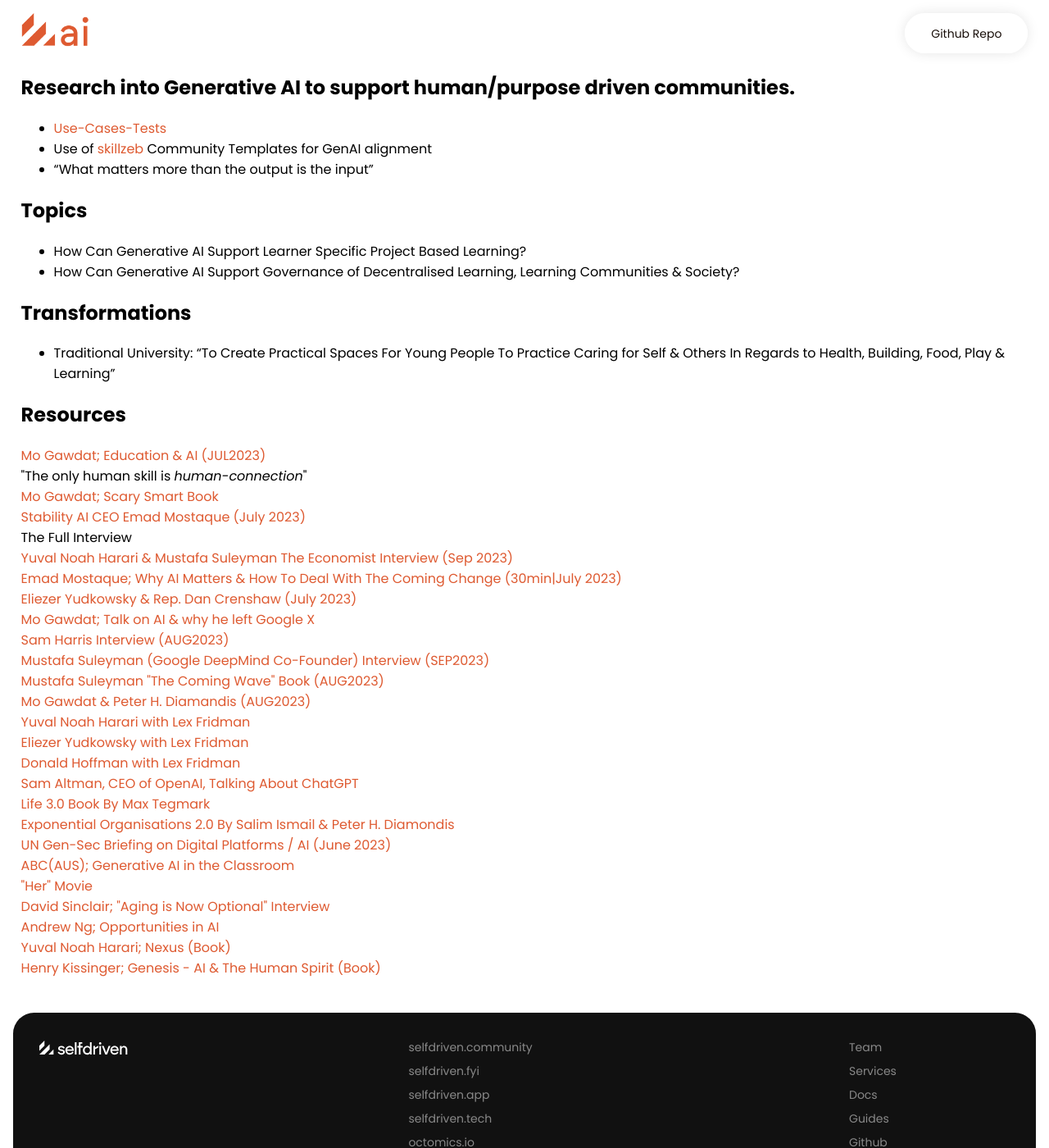
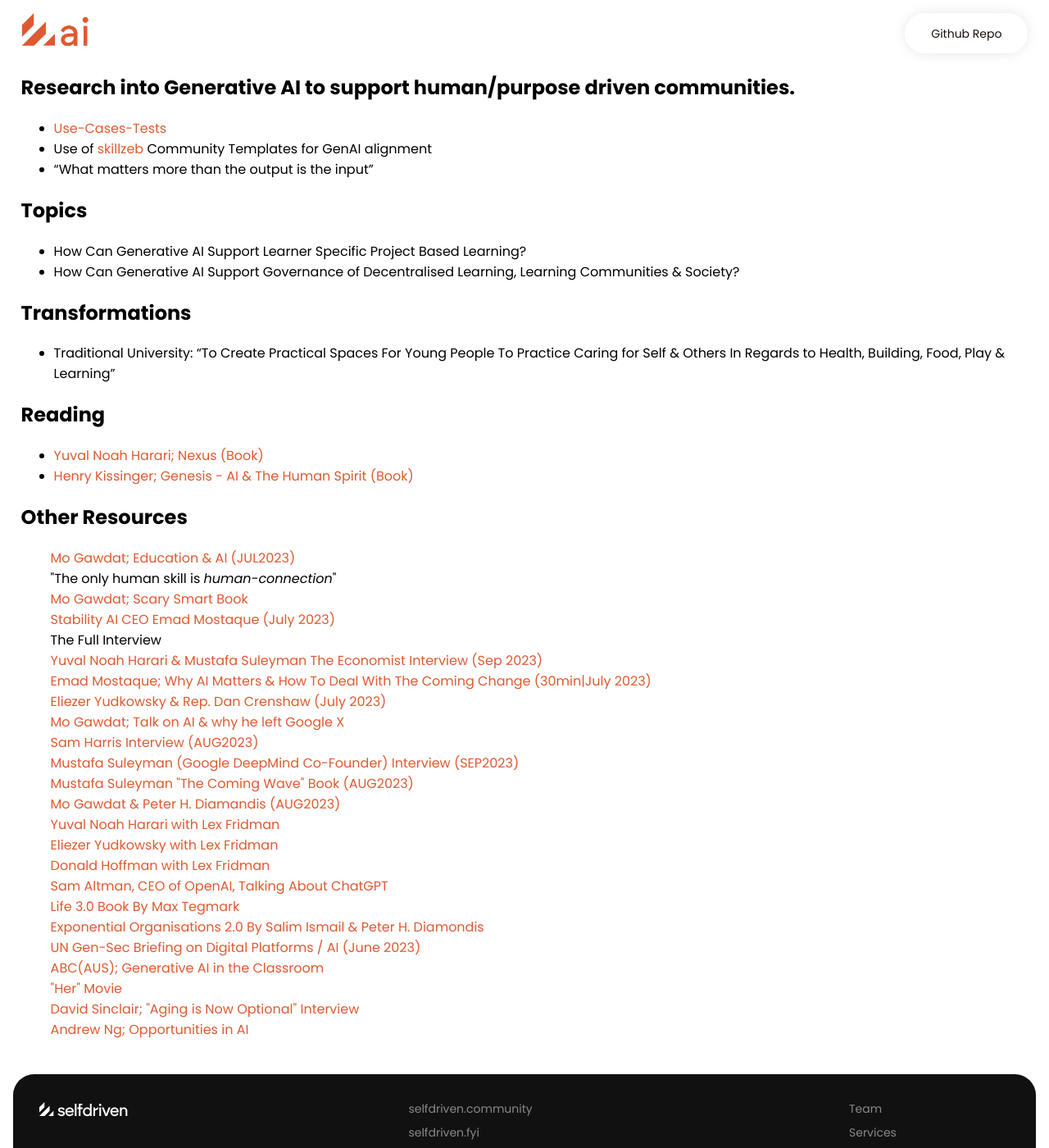
Before and after one commit to selfdriven-foundation/selfdriven-ai, a Jekyll site: the page built from docs/pages/research.md, in a window 1280 px wide and 1400 px high. Shown: the whole window at 82% size. Built offline with Jekyll 4.4.1, drawn with Linux system fonts in a browser that asks for light colours.

Commit message:
Update research.md

```diff
--- a/docs/pages/research.md
+++ b/docs/pages/research.md
@@ -17,8 +17,12 @@
 ## Transformations
 - Traditional University: "To Create Practical Spaces For Young People To Practice Caring for Self & Others In Regards to Health, Building, Food, Play & Learning"
 
-## Resources
-<div>
+## Reading
+- [Yuval Noah Harari; Nexus (Book)](https://www.ynharari.com/book/nexus/)
+- [Henry Kissinger; Genesis - AI & The Human Spirit (Book)](https://www.hachettebookgroup.com/titles/henry-a-kissinger/genesis/9780316581295/)
+
+## Other Resources
+<div style="padding-left: 36px;">
 	<div class="row mt-2 mb-2">
 		<div class="col-12">
 			<div><a href="https://youtu.be/C84SLJhhEpo" target="_blank">Mo Gawdat; Education
@@ -190,19 +194,7 @@
 		</div>
 	</div>
 
-	<div class="row mb-2">
-		<div class="col-12">
-			<a href="https://www.ynharari.com/book/nexus/" target="_blank">
-				Yuval Noah Harari; Nexus (Book)</a>
-		</div>
-	</div>
 
-	<div class="row mb-2">
-		<div class="col-12">
-			<a href="https://www.hachettebookgroup.com/titles/henry-a-kissinger/genesis/9780316581295/" target="_blank">
-				Henry Kissinger; Genesis - AI & The Human Spirit (Book)</a>
-		</div>
-	</div>
 
 
 </div>
```
